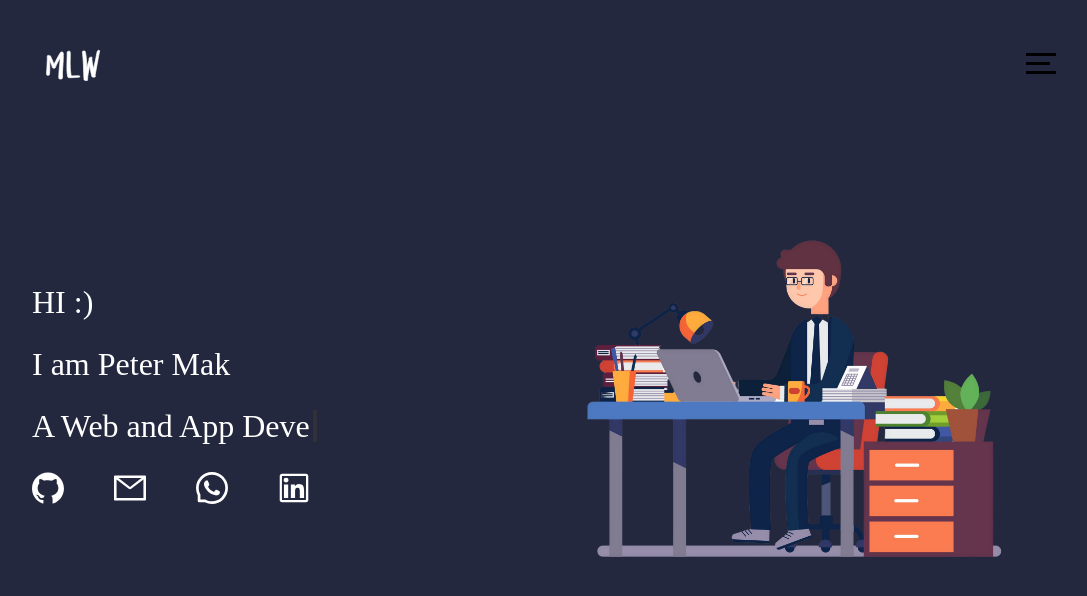
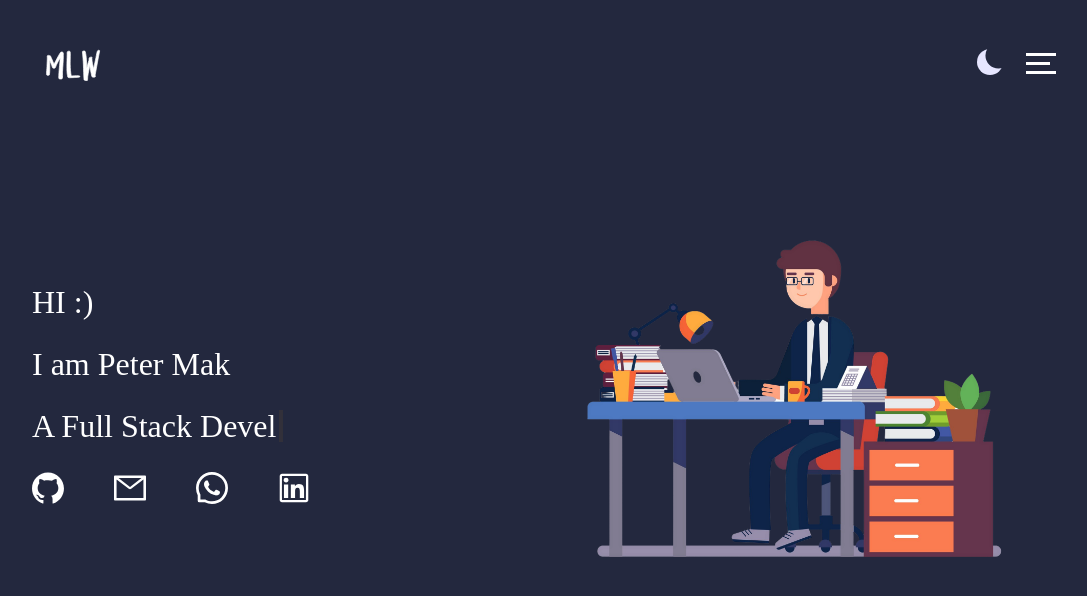
Before and after one commit to wunpm870978/portfoliov2, a React (Create React App) app: page / in a window 1280 px wide. Shown: the top 596 px of the page, without its empty margins (96-1183 px from the left). Built offline with nearby package versions, Linux system fonts and the light colour scheme; a web font is replaced by a local one.

Commit message:
update theme, collapse

```diff
--- a/src/components/banner/1/Layout.jsx
+++ b/src/components/banner/1/Banner.jsx
@@ -1,10 +1,9 @@
-import React, { useState, useRef, useEffect, useMemo } from "react";
-import s from './Layout.module.scss';
+import React from "react";
+import s from './Banner.module.scss';
 import {
   GithubOutlined,
   ExportOutlined,
 } from '@ant-design/icons';
-import { Result, } from "antd";
 
 const BannerLayout1 = ({
   title,
--- /dev/null
+++ b/src/components/collapse/0/Collapse.jsx
@@ -0,0 +1,158 @@
+import React, { useRef, useState } from 'react';
+import s from './Collapse.module.scss';
+import {
+  DownOutlined,
+} from '@ant-design/icons';
+const Collapse0 = () => {
+  const codeRef = useRef(null);
+  const frontendRef = useRef(null);
+  const backendRef = useRef(null);
+  const databaseRef = useRef(null);
+  const cloudRef = useRef(null);
+  const [isCodeCollapse, setIsCodeCollapse] = useState(false);
+  const [isFrontendCollapse, setIsFrontendCollapse] = useState(false);
+  const [isBackendCollapse, setIsBackendCollapse] = useState(false);
+  const [isDatabaseCollapse, setIsDatabaseCollapse] = useState(false);
+  const [isCloudCollapse, setIsCloudCollapse] = useState(false);
+  // Home EXP PROJECTS AboutMe Resume
+
+  // Code: JS, python
+  // FrontEnd: React,css,scss,html
+  // backend: expressjs, nodejs, django
+  // database: mysql, mongodb, dynamodb
+  // Cloud Infra-Architecture: aws lambda, github
+
+  return (
+    <div className={s.termsCollapseWrapper}>
+      <div
+        ref={codeRef}
+        className={s.termsContainer}
+        style={{
+          maxHeight: isCodeCollapse ? codeRef.current.scrollHeight : '59px',
+        }}
+        onClick={() => setIsCodeCollapse(prev => !prev)}
+      >
+        <div className={s.title}>
+          Code
+          <DownOutlined rotate={isCodeCollapse ? 180 : 0} />
+        </div>
+        <div className={s.bannerWrapper}>
+          <div className={s.banner}>
+            <div className={s.block}>
+              JS
+            </div>
+            <div className={s.block}>
+              python
+            </div>
+          </div>
+        </div>
+      </div>
+      <div
+        ref={frontendRef}
+        className={s.termsContainer}
+        style={{
+          maxHeight: isFrontendCollapse ? frontendRef.current.scrollHeight : '59px',
+        }}
+        onClick={() => setIsFrontendCollapse(prev => !prev)}
+      >
+        <div className={s.title}>
+          FrontEnd
+          <DownOutlined rotate={isFrontendCollapse ? 180 : 0} />
+        </div>
+        <div className={s.bannerWrapper}>
+          <div className={s.banner}>
+            <div className={s.block}>
+              React
+            </div>
+            <div className={s.block}>
+              css
+            </div>
+            <div className={s.block}>
+              scss
+            </div>
+            <div className={s.block}>
+              html
+            </div>
+          </div>
+        </div>
+      </div>
+      <div
+        ref={backendRef}
+        className={s.termsContainer}
+        style={{
+          maxHeight: isBackendCollapse ? backendRef.current.scrollHeight : '59px',
+        }}
+        onClick={() => setIsBackendCollapse(prev => !prev)}
+      >
+        <div className={s.title}>
+          Backend
+          <DownOutlined rotate={isBackendCollapse ? 180 : 0} />
+        </div>
+        <div className={s.bannerWrapper}>
+          <div className={s.banner}>
+            <div className={s.block}>
+              expressjs
+            </div>
+            <div className={s.block}>
+              nodejs
+            </div>
+            <div className={s.block}>
+              django
+            </div>
+          </div>
+        </div>
+      </div>
+      <div
+        ref={databaseRef}
+        className={s.termsContainer}
+        style={{
+          maxHeight: isDatabaseCollapse ? databaseRef.current.scrollHeight : '59px',
+        }}
+        onClick={() => setIsDatabaseCollapse(prev => !prev)}
+      >
+        <div className={s.title}>
+          database
+          <DownOutlined rotate={isDatabaseCollapse ? 180 : 0} />
+        </div>
+        <div className={s.bannerWrapper}>
+          <div className={s.banner}>
+            <div className={s.block}>
+              mysql
+            </div>
+            <div className={s.block}>
+              mongodb
+            </div>
+            <div className={s.block}>
+              dynamodb
+            </div>
+          </div>
+        </div>
+      </div>
+      <div
+        ref={cloudRef}
+        className={s.termsContainer}
+        style={{
+          maxHeight: isCloudCollapse ? cloudRef.current.scrollHeight : '59px',
+        }}
+        onClick={() => setIsCloudCollapse(prev => !prev)}
+      >
+        <div className={s.title}>
+          Cloud
+          <DownOutlined rotate={isCloudCollapse ? 180 : 0} />
+        </div>
+        <div className={s.bannerWrapper}>
+          <div className={s.banner}>
+            <div className={s.block}>
+              aws lambda
+            </div>
+            <div className={s.block}>
+              github
+            </div>
+          </div>
+        </div>
+      </div>
+    </div>
+  )
+}
+
+export default Collapse0;
--- a/src/components/swiper/0/Layout.jsx
+++ b/src/components/swiper/0/Swiper.jsx
@@ -1,5 +1,6 @@
 import React, { useState, useCallback, useEffect, useRef } from 'react'
-import s from './Layout.module.scss';
+import s from './Swiper
+.module.scss';
 
 const SwiperLayout = ({
   data,
--- a/src/routes/Home.jsx
+++ b/src/routes/Home.jsx
@@ -6,22 +6,21 @@ import {
   GithubOutlined,
   WhatsAppOutlined,
   LinkedinOutlined,
-  ExportOutlined,
   CoffeeOutlined,
   AuditOutlined,
 } from '@ant-design/icons';
-import { Timeline, Result, } from "antd";
-import { PROJECTS, EXPERIENCE, SKILLS } from '../defaults';
+import { Timeline, } from "antd";
+import { PROJECTS, EXPERIENCE } from '../defaults';
 import useWindowSize from './../hook/useWindowSize';
 import { cloneDeep } from "lodash";
-import ModalLayout0 from "../components/modal/0/Layout";
-import BannerLayout1 from "../components/banner/1/Layout";
+import ModalLayout0 from "../components/modal/0/Modal";
+import BannerLayout1 from "../components/banner/1/Banner";
 import { ReactComponent as LOGO1 } from '../components/logo/logo1.svg'
-
+import Collapse0 from "../components/collapse/0/Collapse";
 const FORWARD = 'forward';
 const BACKWARD = 'backward';
 const PAUSE = 'pause';
-const words = 'A Web and App Developer';
+const words = 'A Full Stack Developer';
 
 const HomeLayout = () => {
   const { width } = useWindowSize();
@@ -118,12 +117,17 @@ const HomeLayout = () => {
         <div className={s.logo}>
           <LOGO1 fill='white' stroke='white' transform='scale(0.7)' />
         </div>
+        <div className={s.centerWrapper}>
+          <input className={s.toggle} type="checkbox" onChange={(e) => {
+            console.log('mlw value', e.target.checked)
+          }} />
           <div
             className={cx(s.burgerBtnWrapper, isBounceInDown && s.burgerBtnWrapperActive)}
             onClick={() => setIsBounceInDown(prev => !prev)}
           >
             <div className={s.burgerWrapper}>
               <div className={s.hamburger} />
+            </div>
           </div>
         </div>
       </div>
@@ -153,7 +157,7 @@ const HomeLayout = () => {
           </div>
         </div>
       </div>}
-      <div className={s.banner} style={{ background: '#23283e' }}>
+      <div className={s.banner} >
         <div>
           <div className={s.textBlock}>
             <div className={s.text}>
@@ -270,14 +274,15 @@ const HomeLayout = () => {
           ]}
         />
       </div>
-      <div className={s.banner2} style={{ background: 'linear-gradient(43deg,#4158d0,#c850c0 46%,#ffcc70)' }}>
+      {/* <div className={s.banner2} style={{ background: 'linear-gradient(43deg,#4158d0,#c850c0 46%,#ffcc70)' }}>
         Skills
         <div>
           {SKILLS.map((item, index) => {
             return <img key={`skill_${index}`} src={`/assets/${item}-ar21.svg`} alt='' />
           })}
         </div>
-      </div>
+      </div> */}
+      <Collapse0 />
       <BannerLayout1 title='PROJECTS' data={PROJECTS} />
       <div className={s.footerWrapper}>
         <div className={s.row} style={{ margin: 0 }}>
--- a/src/routes/Home.module.scss
+++ b/src/routes/Home.module.scss
@@ -10,7 +10,23 @@
   padding: 30px;
 }
 
+@mixin theme($bg, $color) {
+  background-color: $bg;
+  color: $color;
+}
+
+@mixin theme_icon($bg) {
+  background-color: $bg;
+}
+
 $s: 3px;
+
+.centerWrapper {
+  display: flex;
+  justify-content: center;
+  align-items: center;
+  gap: 20px;
+}
 
 .burgerBtnWrapper {
   display: block;
@@ -25,7 +41,8 @@ $s: 3px;
   height: $s*8;
 
   .hamburger {
-    background: black;
+    --theme-color: white;
+    background: var(--theme-color);
     width: $s*8;
     height: $s;
     position: relative;
@@ -37,7 +54,7 @@ $s: 3px;
       transition: top 300ms 350ms ease,
         transform 300ms 50ms ease;
       position: absolute;
-      background: black;
+      background: var(--theme-color);
       width: $s*10;
       height: $s;
       content: '';
@@ -106,17 +123,124 @@ $s: 3px;
   }
 }
 
-.logo{
+.logo {
   width: fit-content;
   cursor: pointer;
 }
 
 .root {
+  --theme-background-color: #23283e;
+  --theme-color: white;
+  @include theme(var(--theme-background-color), var(--theme-color));
+
   display: block;
   position: relative;
   width: 100%;
   height: 100vh;
   overflow-y: auto;
+  // background-color: var(--theme-background-color);
+  // color: var(--theme-color);
+  transition: background 500ms;
+
+  .toggle {
+    --size: 1.6rem;
+
+    appearance: none;
+    outline: none;
+    cursor: pointer;
+    z-index: 1;
+    width: var(--size);
+    height: var(--size);
+    box-shadow: inset calc(var(--size) * 0.33) calc(var(--size) * -0.25) 0;
+    border-radius: 999px;
+    color: hsl(240, 100%, 95%);
+
+    transition: all 500ms;
+
+    &:checked {
+      --ray-size: calc(var(--size) * -0.4);
+      --offset-orthogonal: calc(var(--size) * 0.65);
+      --offset-diagonal: calc(var(--size) * 0.45);
+
+      transform: scale(0.75);
+      color: hsl(40, 100%, 50%);
+      box-shadow:
+        inset 0 0 0 var(--size),
+        calc(var(--offset-orthogonal) * -1) 0 0 var(--ray-size),
+        var(--offset-orthogonal) 0 0 var(--ray-size),
+        0 calc(var(--offset-orthogonal) * -1) 0 var(--ray-size),
+        0 var(--offset-orthogonal) 0 var(--ray-size),
+        calc(var(--offset-diagonal) * -1) calc(var(--offset-diagonal) * -1) 0 var(--ray-size),
+        var(--offset-diagonal) var(--offset-diagonal) 0 var(--ray-size),
+        calc(var(--offset-diagonal) * -1) var(--offset-diagonal) 0 var(--ray-size),
+        var(--offset-diagonal) calc(var(--offset-diagonal) * -1) 0 var(--ray-size),
+      ;
+    }
+  }
+
+  .burgerBtnWrapper {
+    display: block;
+    position: relative;
+    width: max-content;
+  }
+
+  .burgerWrapper {
+    cursor: pointer;
+    margin: auto;
+    width: $s*10;
+    height: $s*8;
+
+    .hamburger {
+      @include theme_icon(var(--theme-color));
+      width: $s*8;
+      height: $s;
+      position: relative;
+      transition: background 10ms 300ms ease;
+      transform: translateY($s*4);
+
+      &:before,
+      &:after {
+        transition: top 300ms 350ms ease,
+          transform 300ms 50ms ease;
+        position: absolute;
+        background: var(--theme-color);
+        width: $s*10;
+        height: $s;
+        content: '';
+      }
+
+      &:before {
+        top: $s*-3;
+      }
+
+      &:after {
+        top: $s*3;
+      }
+    }
+  }
+
+  .burgerBtnWrapperActive {
+    .burgerWrapper {
+      .hamburger {
+        background: transparent;
+
+        &:after,
+        &:before {
+          transition: top 300ms 50ms ease,
+            transform 300ms 350ms ease;
+          top: 0;
+        }
+
+        &:before {
+          transform: rotate(45deg);
+        }
+
+        &:after {
+          transform: rotate(-45deg);
+        }
+      }
+    }
+  }
 
   >div {
     @include clearFix;
@@ -179,7 +303,6 @@ $s: 3px;
     justify-content: center;
     align-items: center;
     height: 100vh;
-    background: #23283e;
     width: 100%;
     max-width: 100%;
 
@@ -195,12 +318,17 @@ $s: 3px;
       width: 50%;
       vertical-align: middle;
 
+      >*,
+      >*>* {
+        color: var(--theme-color);
+      }
+
       .text {
         font-family: 'Waiting for the Sunrise', cursive;
         font-size: 50px;
         line-height: 1;
         margin-bottom: 30px;
-        color: white;
+        // color: white;
       }
 
       .contact {
@@ -212,7 +340,6 @@ $s: 3px;
 
         .icon {
           cursor: pointer;
-          color: white;
           display: flex;
           transition: all 0.4s ease-in;
           font-size: 35px;
@@ -316,6 +443,11 @@ $s: 3px;
 
 }
 
+.root:has(.toggle:checked) {
+  --theme-background-color: white;
+  --theme-color: black;
+}
+
 .root::-webkit-scrollbar {
   display: none;
 }
```
Also changed, not shown: src/components/collapse/0/Collapse.module.scss (added, +71 -0 lines), src/components/banner/1/Banner.module.scss (renamed from src/components/banner/1/Layout.module.scss), src/components/modal/0/Modal.jsx (renamed from src/components/modal/0/Layout.jsx), src/components/swiper/0/Swiper.module.scss (renamed from src/components/swiper/0/Layout.module.scss). Lines whose indentation alone changed are shown as unchanged.
